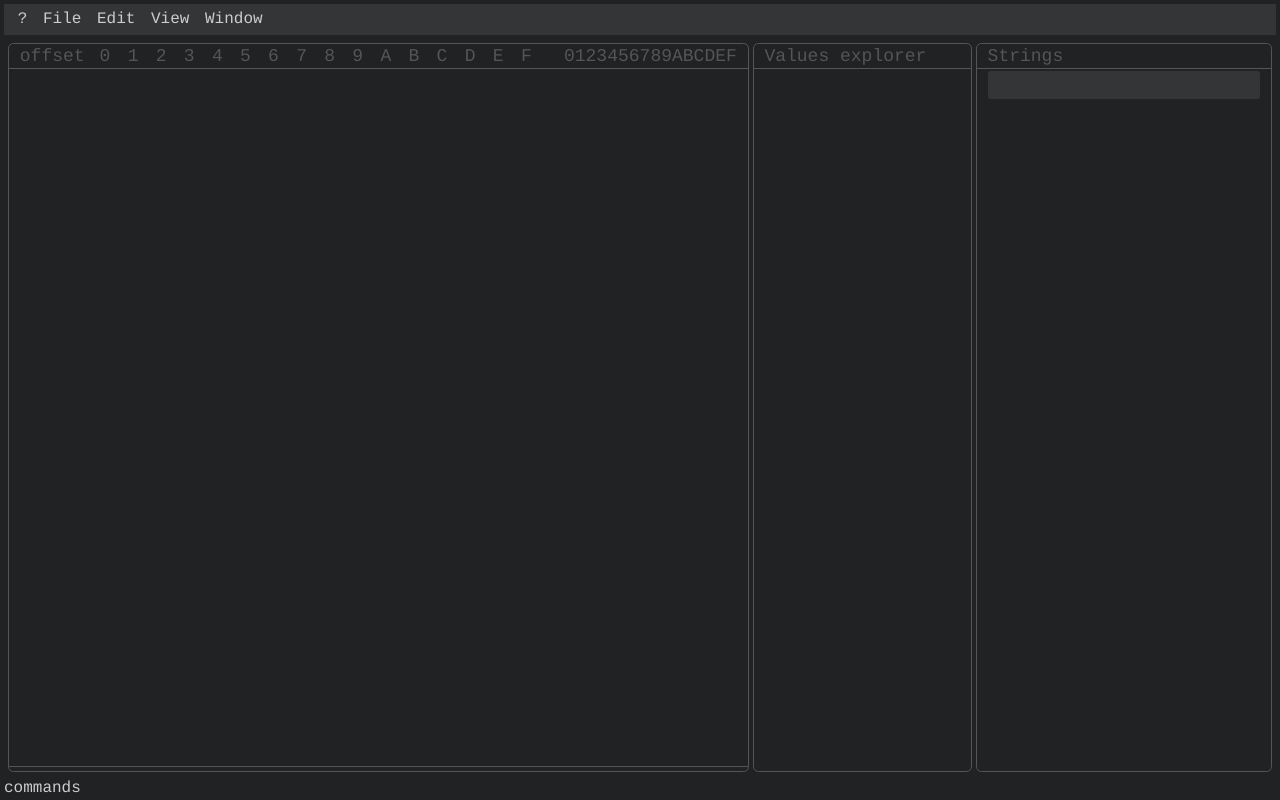
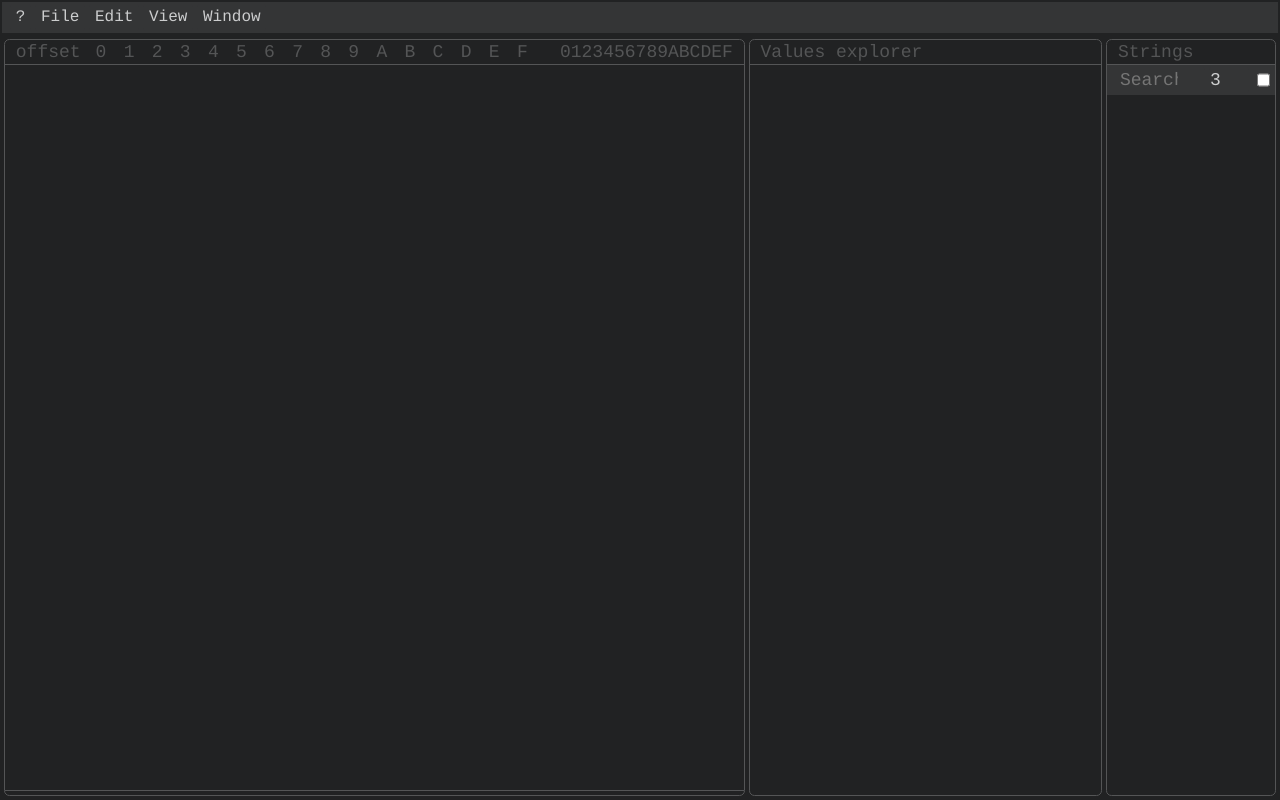
Before and after one commit to lukaszblacha/h0xvi3w, a plain HTML site: page index.html in a window 1280 px wide. Drawn offline with nearby package versions, Linux system fonts and the light colour scheme.

Commit message:
feat: improve strings panel and ui

```diff
--- a/src/components/split.js
+++ b/src/components/split.js
@@ -1,12 +1,14 @@
-import { $div } from "../dom.js";
+import { $div, cn } from "../dom.js";
 
-export const $split = (content) => {
-  const $element = $div({ class: "vertical-split" }, content);
+export const $split = (attributes = {}, content) => {
+  const $element = $div({ ...attributes, class: cn("vertical-split", attributes.class) }, content);
 
   const obj = { $element };
 
   const setClassName = (className) => {
-    $element.className = className;
+    $element.classList.remove("horizontal-split");
+    $element.classList.remove("vertical-split");
+    $element.classList.add(className);
     return obj;
   }
 
--- a/src/dom.js
+++ b/src/dom.js
@@ -1,6 +1,6 @@
-export const $ = (tag, attributers = {}, content = []) => {
+export const $ = (tag, attributes = {}, content = []) => {
   const $el = document.createElement(tag);
-  Object.entries(attributers).forEach(([name, value]) => $el.setAttribute(name, value));
+  Object.entries(attributes).forEach(([name, value]) => $el.setAttribute(name, value));
   (Array.isArray(content) ? content : [content])
     .filter(Boolean)
     .forEach(child => {
@@ -10,7 +10,7 @@ export const $ = (tag, attributers = {}, content = []) => {
       try {
         $el.appendChild($child)
       } catch(e) {
-        debugger;
+        console.error(e);
       }
     });
   return $el;
@@ -18,6 +18,7 @@ export const $ = (tag, attributers = {}, content = []) => {
 
 export const $div = $.bind(null, "div");
 export const $span = $.bind(null, "span");
+export const $button = $.bind(null, "button");
 export const $input = $.bind(null, "input");
 export const $table = $.bind(null, "table");
 export const $tr = $.bind(null, "tr");
--- a/src/main.js
+++ b/src/main.js
@@ -19,14 +19,12 @@ const menu = $menu({
 const editor = $editor(16);
 const values = $valuesExplorer();
 const strings = $strings(editor);
-const commands = $div({}, ["commands"]);
 editor.on("select", values.setValue);
 
 document.body.appendChild($div({ id: "root" },
-  $split([
+  $split({}, [
     menu,
-    $split([editor, values, strings]).setHorizontal(),
-    commands,
+    $split({}, [editor, values, strings]).setHorizontal(),
   ]).setVertical()
 ));
 
--- a/src/modules/strings.js
+++ b/src/modules/strings.js
@@ -1,14 +1,17 @@
-import { $div, $input, $span, bindAll, unbindAll } from "../dom.js";
+import { $button, $div, $input, bindAll } from "../dom.js";
 import { $panel } from "../components/panel.js";
+import { $split } from "../components/split.js";
 
 export const $strings = (editor) => {
-  let afRid, afRid2;
+  let afRid;
   let strArray = [];
 
-  const $body = $div();
-  const $search = $input({ type: "search" });
+  const $body = $div({ class: "list" });
+  const $search = $input({ type: "search", placeholder: "Search" });
+  const $minLength = $input({ type: "number", min: 3, max: 15, step: 1, value: 3 });
+  const $caseInsensitive = $input({ type: "checkbox", title: "[Aa] Case insensitive" });
 
-  function getStrings(data, minLength = 3) {
+  function getStrings(data) {
     const arr = [];
     let str = "";
     for (let i in data) {
@@ -16,7 +19,7 @@ export const $strings = (editor) => {
       if (chr >= 0x20 && chr < 0x7f) {
         str = str.concat(String.fromCharCode(chr));
       } else if (str.length) {
-        if (str.length >= minLength) {
+        if (str.length >= $minLength.value) {
           arr.push([str, i - str.length]);
         }
         str = "";
@@ -28,8 +31,9 @@ export const $strings = (editor) => {
   function render(filter = "") {
     $body.innerText = "";
     strArray.forEach(([str, offset]) => {
-      if (str.includes(filter)) {
-        $body.appendChild($span({ class: "string", 'data-start': offset, 'data-end': offset + str.length }, [str]));
+      const fc = $caseInsensitive.checked ? str.toLowerCase().includes(filter.toLowerCase()) : str.includes(filter)
+      if ((!filter || fc) && str.length >= Number($minLength.value ?? 3)) {
+        $body.appendChild($div({ class: "string", 'data-start': offset, 'data-end': offset + str.length }, [str]));
       }
     });
   }
@@ -47,9 +51,11 @@ export const $strings = (editor) => {
 
   bindAll($body, { click: onStringClick });
   bindAll($search, { change: onSearchTermChange });
+  bindAll($minLength, { change: onSearchTermChange });
+  bindAll($caseInsensitive, { change: onSearchTermChange });
 
   const setData = (data) => { // Takes Uint8Array
-    strArray = getStrings(data, 3);
+    strArray = getStrings(data);
     $search.value = "";
     afRid = requestAnimationFrame(() => onSearchTermChange());
   }
@@ -58,7 +64,10 @@ export const $strings = (editor) => {
 
   const { $element } = $panel({
     header: ["Strings"],
-    body: [$search, $body],
+    body: [
+      $split({ class: "filters" }, [$search, $minLength, $caseInsensitive]).setHorizontal(),
+      $body
+    ],
   }, { class: "strings" });
 
   return {
--- a/styles/editor.css
+++ b/styles/editor.css
@@ -6,10 +6,6 @@
     .spacer {
       width: 15px;
       flex: 0 0 1;
-    }
-
-    .grow {
-      flex-grow: 1;
     }
   }
 
@@ -21,7 +17,6 @@
 
   .panel-body {
     flex-direction: row;
-    flex-grow: 1;
     overflow-y: auto;
 
     *::selection {
@@ -34,6 +29,7 @@
     }
 
     [contenteditable] {
+      flex-grow: 0;
       outline: none;
       caret-color: #FF0000;
       background-color: inherit;
@@ -41,7 +37,10 @@
       border: none;
       resize: none;
       font: inherit;
-      flex-grow: 0;
+      overflow-wrap: anywhere;
+      line-break: anywhere;
+      white-space: break-spaces;
+
     }
   }
 
@@ -58,12 +57,6 @@
 
   .col-index {
     text-align: right;
-    white-space: pre;
     color: var(--color-mild-text);
   }
-
-  .col-ascii {
-    overflow-wrap: anywhere;
-    line-break: anywhere;
-  }
 }
--- a/styles/menu.css
+++ b/styles/menu.css
@@ -1,5 +1,4 @@
 .main-menu {
-  --color-menu-item-bg: #343536;
   --color-menu-item-active-bg: #303132;
 
   display: flex;
@@ -32,7 +31,7 @@
 
 .menu {
   .item {
-    background-color: var(--color-menu-item-bg);
+    background-color: var(--color-input-container-bg);
     padding: .2ch .5ch;
     line-height: 1.3em;
     position: relative;
@@ -46,7 +45,7 @@
 
 /* Fancy stuff */
 .main-menu {
-  background-color: var(--color-menu-item-bg);
+  background-color: var(--color-input-container-bg);
 
   .submenu, .item {
     border-radius: 3px;
@@ -59,8 +58,8 @@
   }
 
   .submenu {
-    background-color: var(--color-menu-item-bg);
-    border-color: var(--color-menu-item-bg);
+    background-color: var(--color-input-container-bg);
+    border-color: var(--color-input-container-bg);
     box-shadow: 0 1px 5px #10111280;
   }
 }
--- a/styles/panel.css
+++ b/styles/panel.css
@@ -1,6 +1,6 @@
 .panel {
   display: flex;
-  flex-grow: 1;
+  flex: 1 1 auto;
   flex-direction: column;
   justify-content: stretch;
   border: solid 1px var(--color-mild-text);
@@ -18,9 +18,8 @@
   }
 
   .panel-body {
-    flex-grow: 1;
-    flex-basis: 0;
     overflow-y: auto;
+    flex: 1 1 auto;
   }
 
   .panel-footer {
--- a/styles/strings.css
+++ b/styles/strings.css
@@ -1,11 +1,45 @@
+.horizontal-split > .strings {
+  width: 1px;
+}
+
 .strings {
+  .panel-body {
+    display: flex;
+    flex-direction: column;
+    padding: 0;
+    gap: 8px;
+
+    .filters {
+      flex: 0 0 auto;
+      background-color: var(--color-input-container-bg);
+
+      input[type="search"] {
+        flex-grow: 1;
+      }
+      input[type="number"] {
+        width: 40px;
+        padding-left: 1px;
+        padding-right: 0;
+      }
+      input[type="checkbox"] {
+        width: 20px;
+        height: 20px;
+      }
+    }
+
+    .list {
+      display: flex;
+      flex-direction: column;
+      overflow: hidden auto;
+    }
+
     .string {
+      flex: 0 0 auto;
       display: block;
       border-radius: 3px;
-    padding: 1px 4px;
-    margin: 0 2px;
-    line-height: 1.6em;
-    word-break: break-all;
+      padding: .2ch 1ch;
+      white-space: nowrap;
+      overflow: auto visible;
 
       &.hidden {
         display: none;
@@ -16,3 +50,4 @@
       }
     }
   }
+}
--- a/styles/style.css
+++ b/styles/style.css
@@ -1,4 +1,8 @@
-html {
+* {
+  scrollbar-width: none;
+}
+
+body {
   background-color: #212223;
   color: #cccdce;
   user-select: none;
@@ -6,9 +10,12 @@ html {
   --color-mild-text: #545556;
   --cell-hover-background: #dddedf;
   --hex-letter-spacing: 0.3ch;
+  --color-input-container-bg: #343536;
 }
 
-html, body, #root {
+#root {
+  display: flex;
+  flex-direction: column;
   width: calc(100vw - (100vw - 100%));
   height: 100vh;
   max-width: 100%;
@@ -21,15 +28,10 @@ html, body, #root {
   box-sizing: border-box;
 }
 
-#root {
-  display: flex;
-  flex-direction: column;
-}
-
-input {
+input, button {
   display: block;
   width: 100%;
-  padding: 4px;
+  padding: .2ch 1ch;
   border: none;
   border-radius: 3px;
   background: #343536;
@@ -46,9 +48,12 @@ input {
 
 .vertical-split, .horizontal-split {
   display: flex;
-  flex-grow: 1;
-  padding: 4px;
+  flex: 1 1 auto;
+  padding: 2px;
   gap: 4px;
+  max-width: 100%;
+  max-height: 100%;
+  overflow: auto;
 }
 
 .vertical-split {
```
Also changed, not shown: .github/workflows/deployment.yml (deleted), .github/workflows/static.yml. Lines whose indentation alone changed are shown as unchanged.
